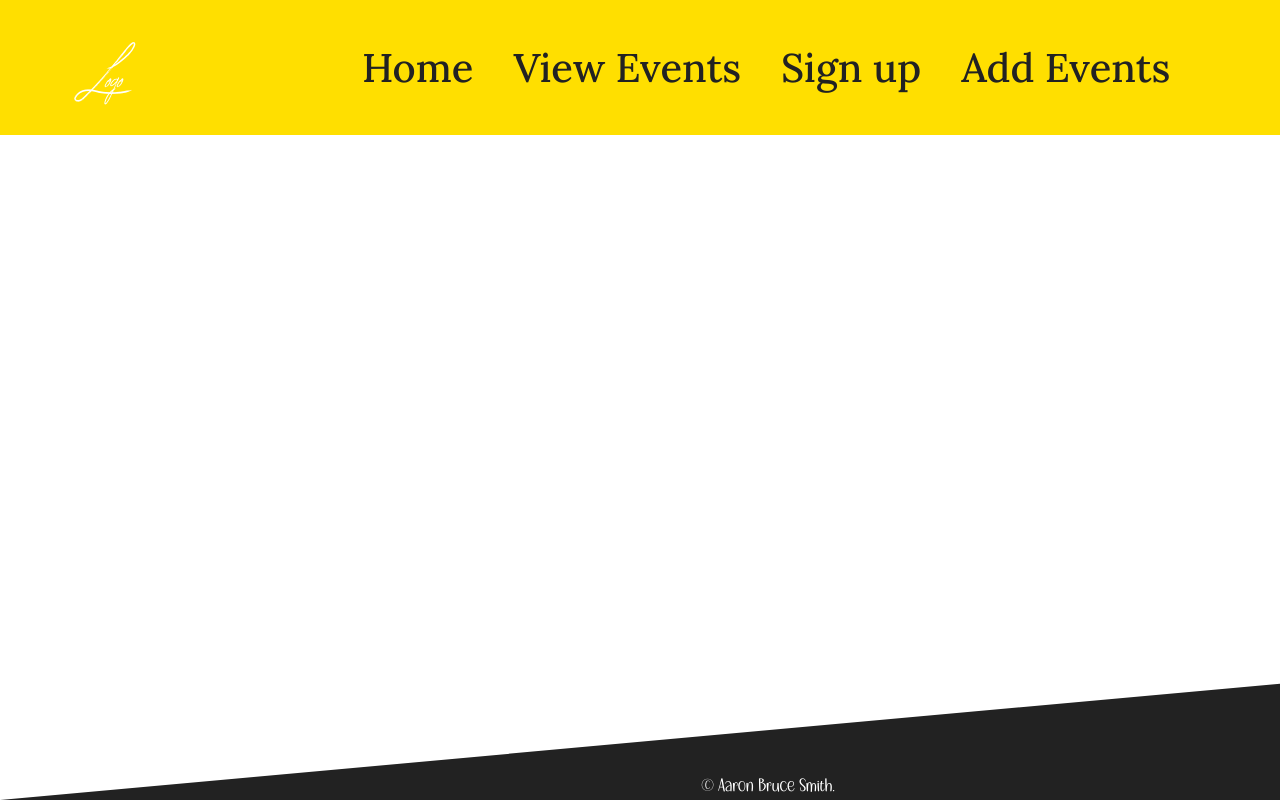
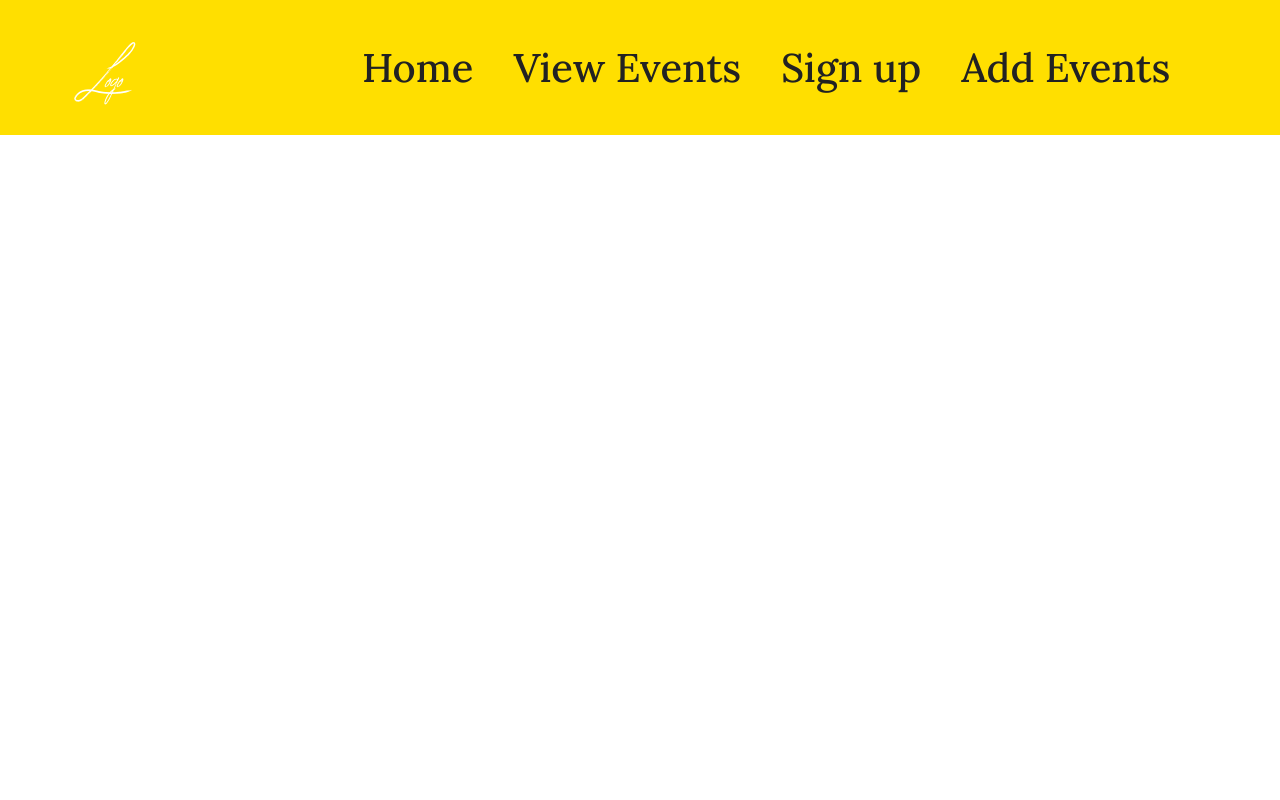
Before and after one commit to aaron1986/events_platform, a React (Vite) app: page / in a window 1280 px wide. Built offline with nearby package versions, Linux system fonts and the light colour scheme.

Commit message:
updated css code

```diff
--- a/src/App.css
+++ b/src/App.css
@@ -65,43 +65,6 @@ li, a:hover {
   src: url(./assets/logo.ttf)
 }
 
-footer {
-  clip-path: polygon(100% 25%, 0% 100%, 100% 100%);
-  position:fixed;
-  left: 0;
-  bottom:0;
-  width: 100%;
-  background-color: #222;
-  color: white;
-  text-align: center;
-}
-
-.social_media-link {
-  padding-top: 5%;
-  float: right;
-  padding-right: 5%;
-}
-
-.copyright{
-  padding-top:10%;
-  font-size: 18px;
-  font-family: 'copyright';
-  display: inline-block;
-  padding-left: 25%;
-}
-
-@font-face {
-  font-family: 'copyright';
-  src: url(./assets/footer_text.otf)
-}
-
-
-@font-face {
-  font-family: copyright_text;
-  src: url(./assets/copy_right.otf)
-}
-
-
 @media only screen and (max-width: 486px) {
   .navbar {
     flex-direction: column;
@@ -130,11 +93,6 @@ li, a{
 .active {
   display: block;
   margin-top: -20%;
-}
-
-.social_media-link {
-  margin-top: 7%;
-  padding-top:12%;
 }
 
 } /* End of Media Queries 460px */
--- a/src/Components/Footer.jsx
+++ b/src/Components/Footer.jsx
@@ -1,9 +1,6 @@
 export default function Footer() {
     return (
         <footer>
-        <div class="social_media-link">
-      </div>
-      <div class="copyright">	&copy; Aaron Bruce Smith. </div>
      </footer>
     )
 }
```
